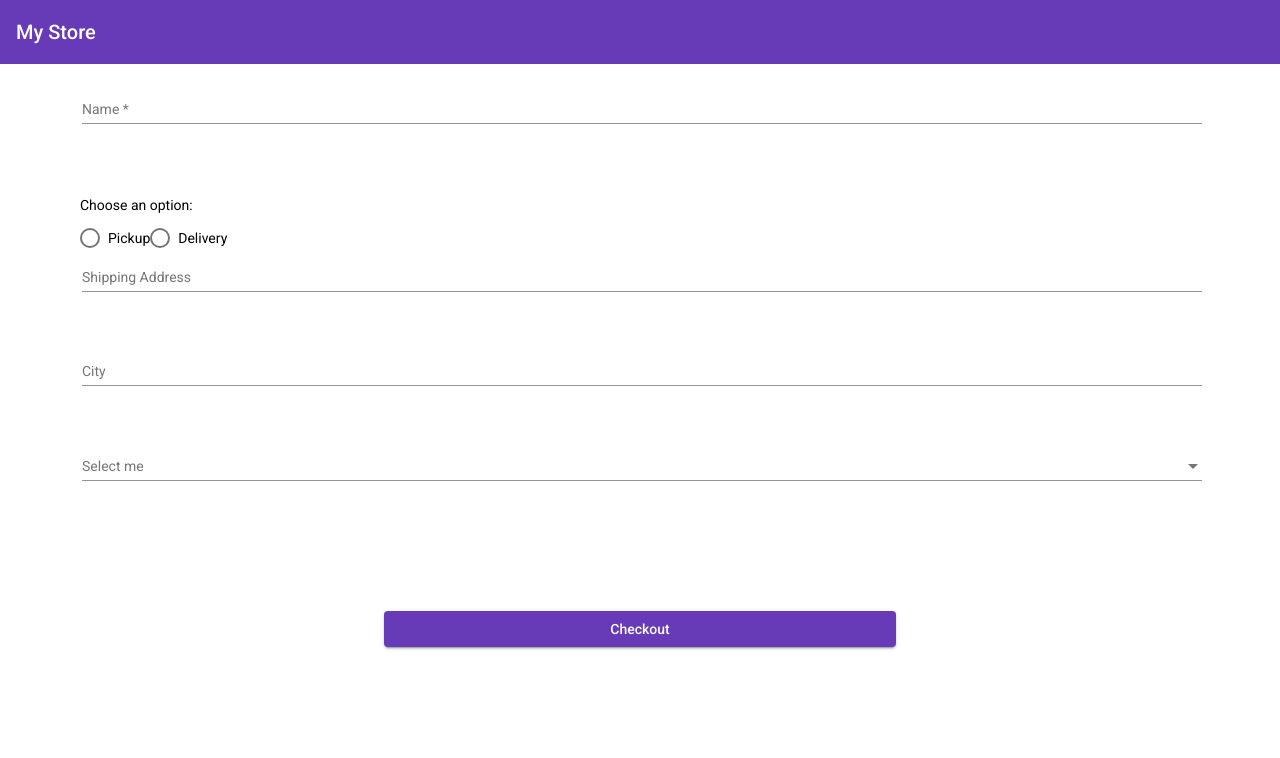
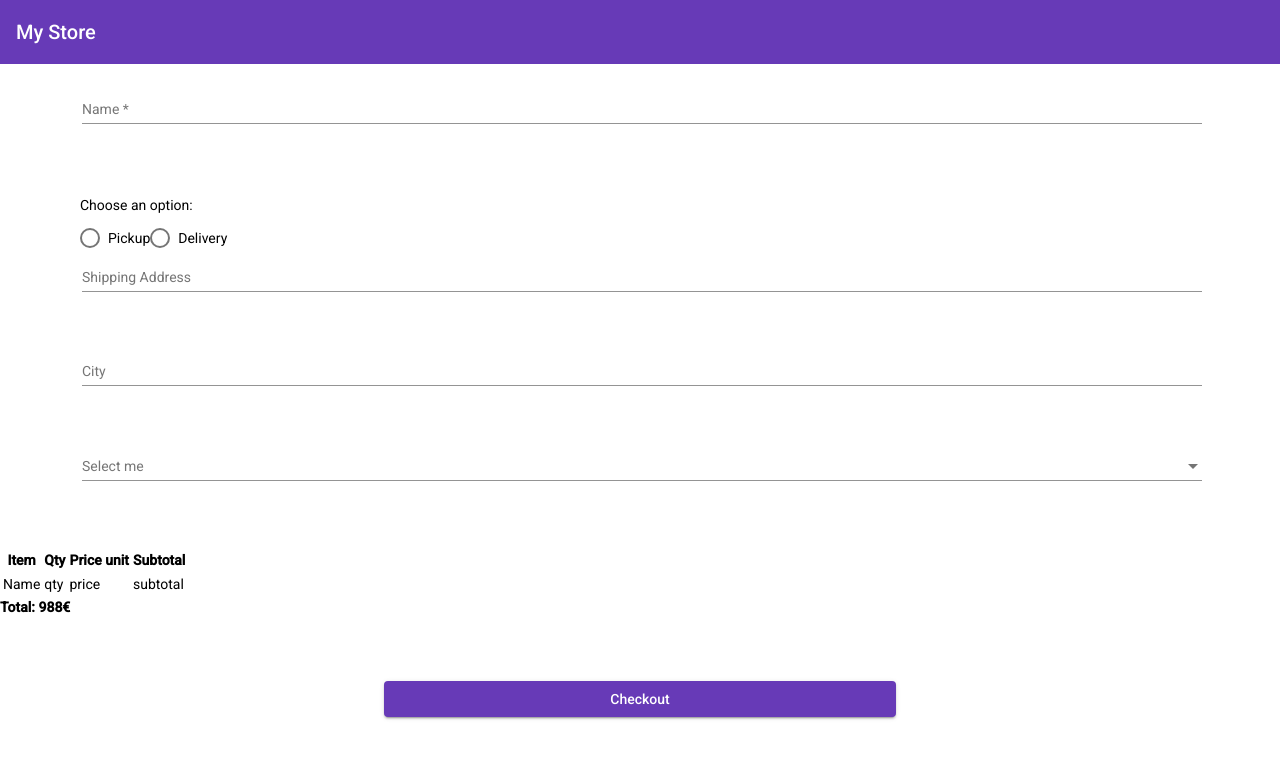
Before and after one commit to BorjaG90/store-angular, an Angular app: page /checkout in a window 1280 px wide. Shown: the top 758 px of the page. Built offline with nearby package versions, Linux system fonts and the light colour scheme.

Commit message:
refactor: update details component

```diff
--- a/src/app/pages/checkout/checkout.component.html
+++ b/src/app/pages/checkout/checkout.component.html
@@ -50,7 +50,7 @@
     </mat-form-field>
   </form>
 </div>
-
+<app-details></app-details>
 <div class="container__button">
   <button [disabled]="" mat-raised-button color="primary" type="submit">
     Checkout
--- a/src/app/pages/checkout/details/details.component.html
+++ b/src/app/pages/checkout/details/details.component.html
@@ -1 +1,24 @@
-<p>details works!</p>
+<div class="container__table">
+  <table class="table">
+    <thead>
+      <tr>
+        <th>Item</th>
+        <th>Qty</th>
+        <th>Price unit</th>
+        <th>Subtotal</th>
+      </tr>
+    </thead>
+    <tbody>
+      <tr>
+        <td>Name</td>
+        <td>qty</td>
+        <td>price</td>
+        <td>subtotal</td>
+      </tr>
+    </tbody>
+  </table>
+
+  <div class="container__total">
+    <p class="total"><strong>Total: <span>988€</span></strong></p>
+  </div>
+</div>
```
